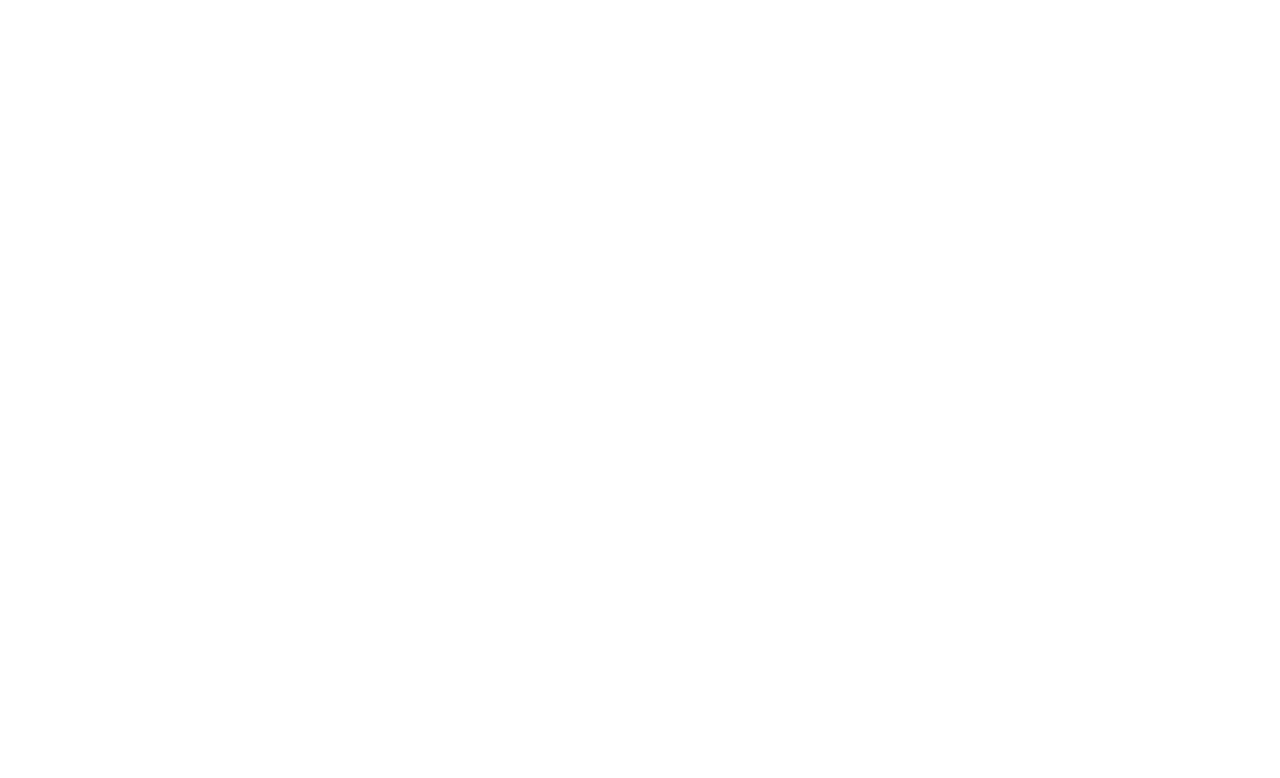
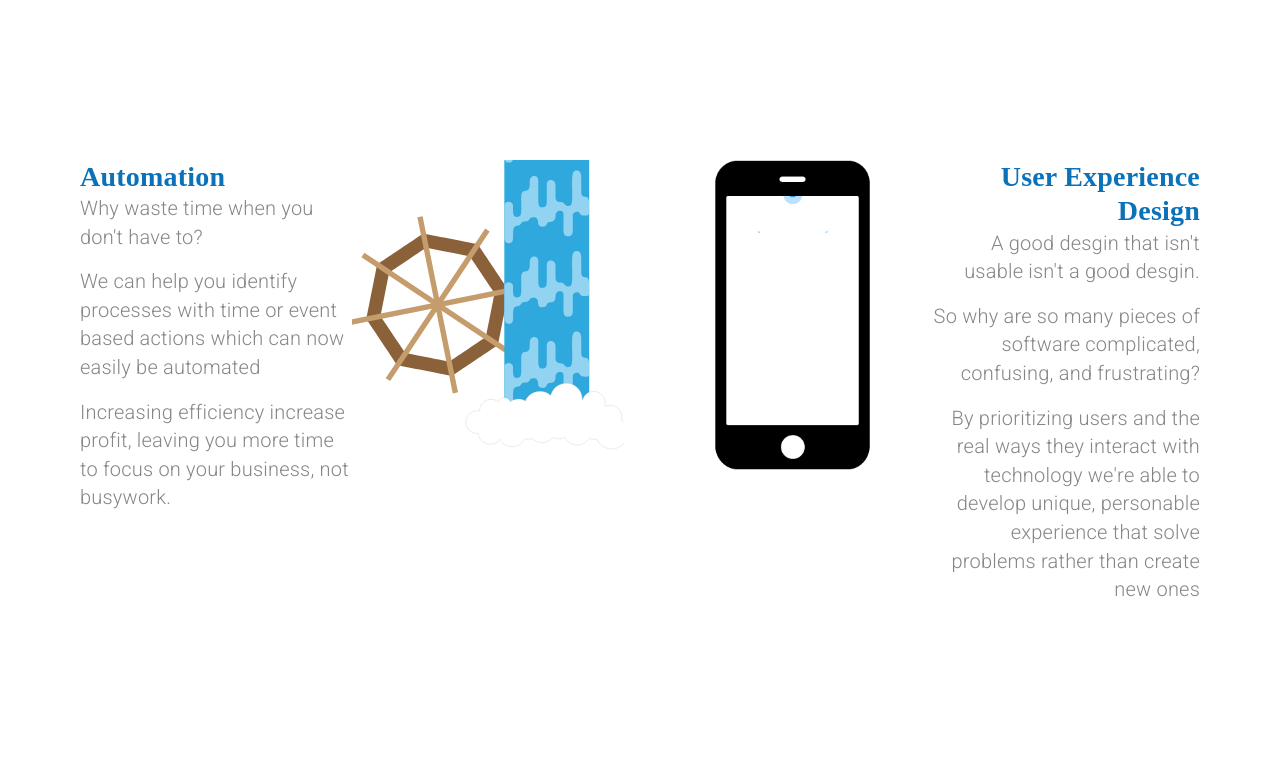
Before and after one commit to arunsinghsnd/NativeCodeLab, a React (Create React App) app: page /customsoftware in a window 1280 px wide. Shown: the part 2963-3741 px from the top of the page. Before the commit the page ends 2887 px from the top, so only its background shows below. Built offline with nearby package versions, Linux system fonts and the light colour scheme.

Commit message:
added the automation and user experince sections

```diff
--- a/src/components/CustomSoftware.js
+++ b/src/components/CustomSoftware.js
@@ -20,6 +20,8 @@ import Lottie from "react-lottie";
 
 import documentsAnimation from "../animations/documentsAnimation/data";
 import scaleAnimation from "../animations/scaleAnimation/data.json";
+import automationAnimation from "../animations/automationAnimation/data.json";
+import uxAnimation from "../animations/uxAnimation/data";
 
 const useStyles = makeStyles(theme => ({
   heading: {
@@ -57,6 +59,24 @@ const CustomSoftware = props => {
     loop: true,
     autoplay: false,
     animationData: scaleAnimation,
+    rendererSettings: {
+      preserveAspectRatio: "xMidYMid slice",
+    },
+  };
+
+  const automationOptions = {
+    loop: true,
+    autoplay: false,
+    animationData: automationAnimation,
+    rendererSettings: {
+      preserveAspectRatio: "xMidYMid slice",
+    },
+  };
+
+  const uxOptions = {
+    loop: true,
+    autoplay: false,
+    animationData: uxAnimation,
     rendererSettings: {
       preserveAspectRatio: "xMidYMid slice",
     },
@@ -231,7 +251,12 @@ const CustomSoftware = props => {
           </Grid>
         </Grid>
       </Grid>
-      <Grid item container direction="row">
+      <Grid
+        item
+        container
+        direction="row"
+        style={{ marginTop: "20em", marginBottom: "20em" }}
+      >
         <Grid item container direction="column" alignItems="center">
           <Grid item>
             <img
@@ -256,6 +281,64 @@ const CustomSoftware = props => {
           </Grid>
         </Grid>
       </Grid>
+      <Grid item container direction="row" justifyContent="space-between">
+        <Grid item container className={classes.itemContainer} md>
+          <Grid item container direction="column" md>
+            <Grid item>
+              <Typography variant="h4">Automation</Typography>
+            </Grid>
+            <Grid item>
+              <Typography variant="body2" paragraph>
+                Why waste time when you don't have to?
+              </Typography>
+              <Typography variant="body2" paragraph>
+                We can help you identify processes with time or event based
+                actions which can now easily be automated
+              </Typography>
+              <Typography variant="body2" paragraph>
+                Increasing efficiency increase profit, leaving you more time to
+                focus on your business, not busywork.
+              </Typography>
+            </Grid>
+          </Grid>
+          <Grid item md>
+            <Lottie
+              options={automationOptions}
+              style={{ maxHeight: 290, maxWidth: 280 }}
+            />
+          </Grid>
+        </Grid>
+
+        <Grid item container className={classes.itemContainer} md>
+          <Grid item md>
+            <Lottie
+              options={uxOptions}
+              style={{ maxHeight: 310, maxWidth: 155 }}
+            />
+          </Grid>
+          <Grid item container direction="column" md>
+            <Grid item>
+              <Typography variant="h4" align="right">
+                User Experience Design
+              </Typography>
+            </Grid>
+            <Grid item>
+              <Typography variant="body2" align="right" paragraph>
+                A good desgin that isn't usable isn't a good desgin.
+              </Typography>
+              <Typography variant="body2" align="right" paragraph>
+                So why are so many pieces of software complicated, confusing,
+                and frustrating?
+              </Typography>
+              <Typography variant="body2" align="right" paragraph>
+                By prioritizing users and the real ways they interact with
+                technology we're able to develop unique, personable experience
+                that solve problems rather than create new ones
+              </Typography>
+            </Grid>
+          </Grid>
+        </Grid>
+      </Grid>
     </Grid>
   );
 };
```
